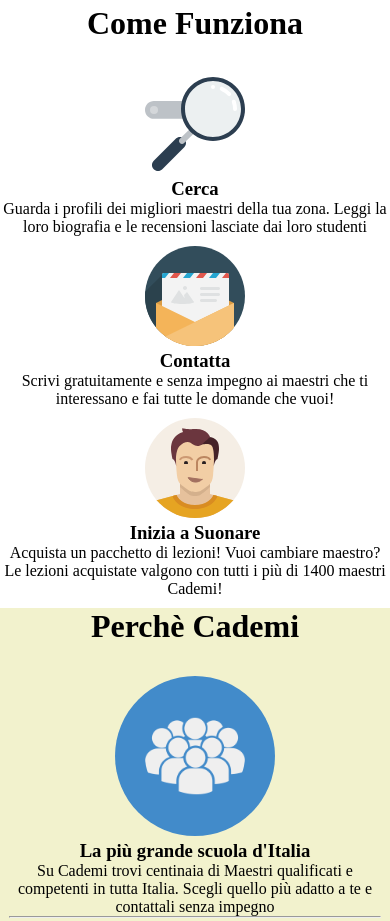
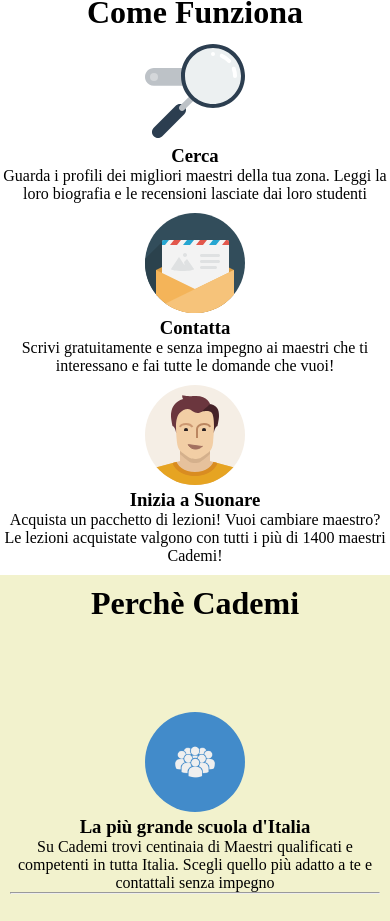
Before and after one commit to valeriomatranga/html-css-resp-wannabe, a plain HTML site: page index.html in a window 390 px wide. Shown: the part 427-1348 px from the top of the page. Drawn offline with Linux system fonts and the light colour scheme.

Commit message:
correzzione

```diff
--- a/style.css
+++ b/style.css
@@ -71,23 +71,21 @@
 .clear {
   clear: both;
 }
+/* small dispositivo */
+@media screen and (max-width: 420px){
 
-@media screen and (max-width: 420px){
+  *{box-sizing: border-box;
+    margin: 0;
+    padding:0;
+  }
+
   .row{
     width: 100%;
     margin-top: 0;
   }
 
-  h3{
-    margin: 0;
-  }
-
   h1{
-    margin-top: 10px;
-  }
-
-  body{
-    margin: 0;
+    padding-top: 10px;
   }
 
   img{
@@ -125,16 +123,9 @@
   }
 
   hr{
-    margin: 0;
     color: black;
     width: 95%;
     margin: auto;
   }
 
-  #why .row>.first,
-  #why .row>.second,
-  #why .row>.third {
-    margin-top: 0;
-  }
-
-}
+/* /small dispositivo */
```
